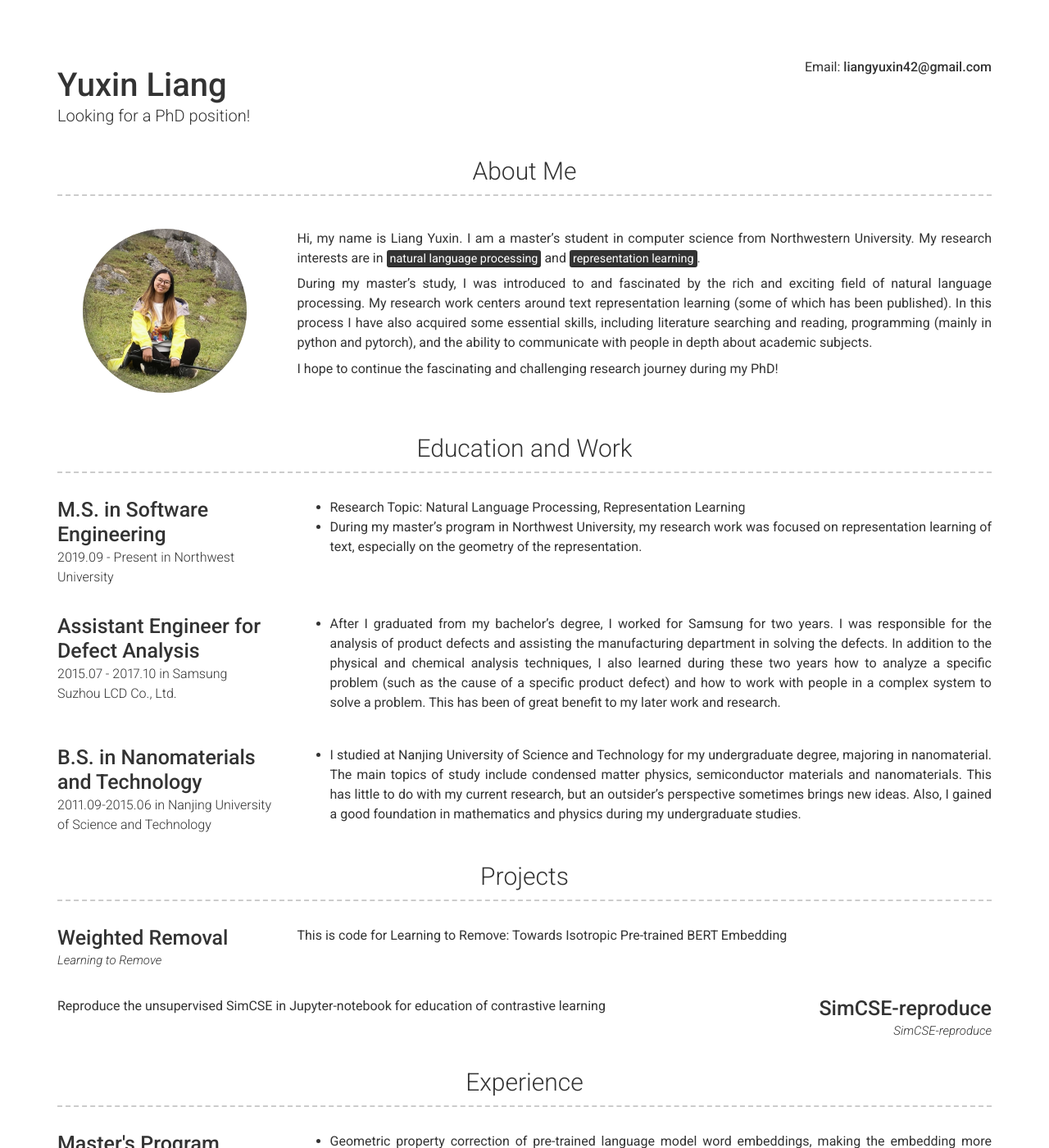
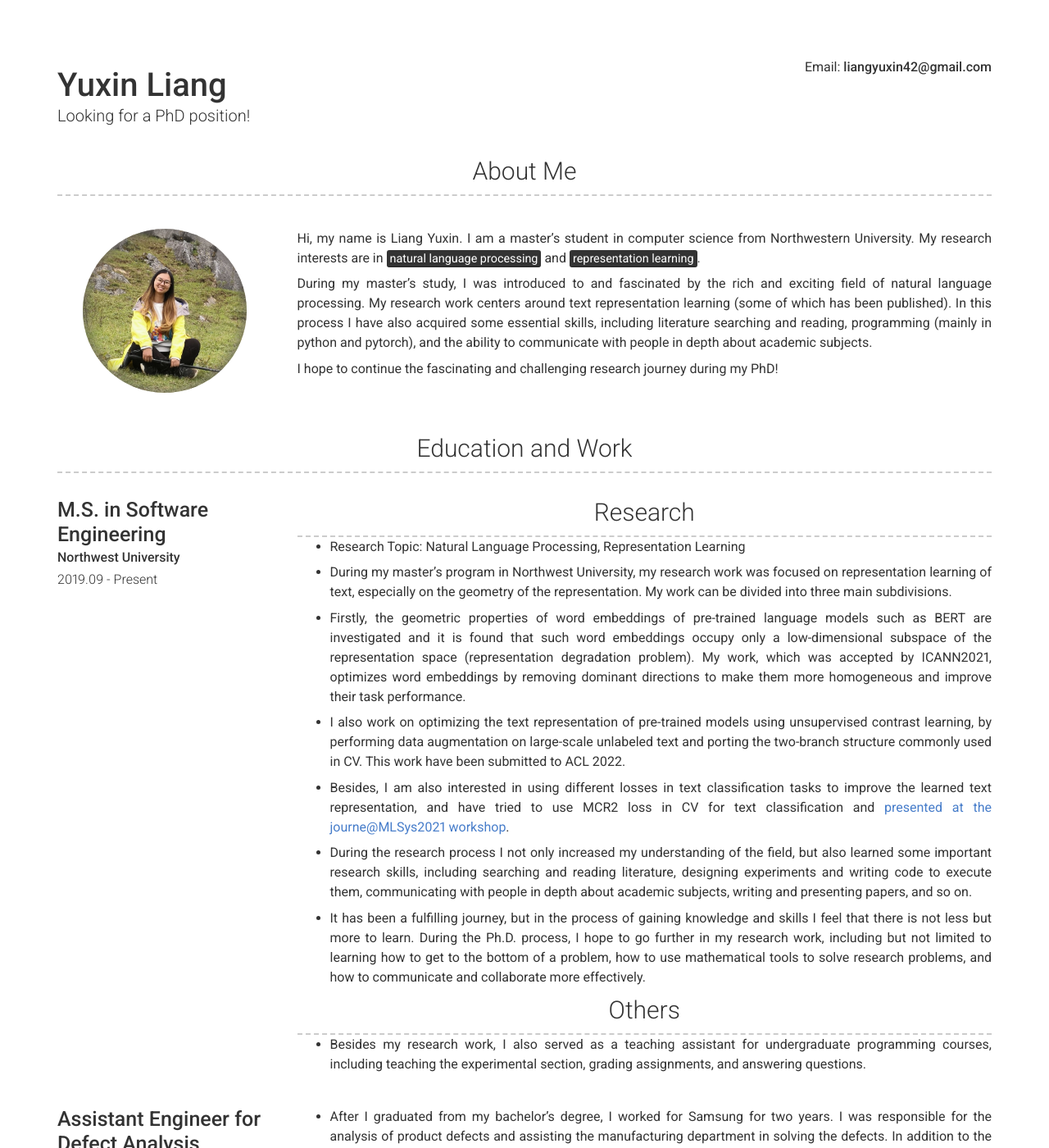
Before and after one commit to liangyuxin42/resume, a Jekyll site: the page built from index.md, in a window 1280 px wide and 1400 px high. Shown: the whole window at 82% size. Built offline with Jekyll 4.4.1, drawn with Linux system fonts in a browser that asks for light colours; nearby versions of some CDN libraries.

Commit message:
Update _config.yml

```diff
--- a/_config.yml
+++ b/_config.yml
@@ -77,11 +77,30 @@ content:
     content:
       - layout: top-left
         title: M.S. in Software Engineering
-#         sub_title:
-        caption: 2019.09 - Present in Northwest University
+        sub_title: Northwest University
+        caption: 2019.09 - Present
         description: | # this will include new lines to allow paragraphs
+          ### Research
           - Research Topic: Natural Language Processing, Representation Learning
-          - During my master’s program in Northwest University, my research work was focused on representation learning of text, especially on the geometry of the representation.
+
+          - During my master’s program in Northwest University, my research work was focused on representation learning of text, especially on the geometry of the representation. My work can be divided into three main subdivisions.
+
+          - Firstly, the geometric properties of word embeddings of pre-trained language models such as BERT are investigated and it is found that such word embeddings occupy only a low-dimensional subspace of the representation space (representation degradation problem).
+          My work, which was accepted by ICANN2021, optimizes word embeddings by removing dominant directions to make them more homogeneous and improve their task performance.
+
+          - I also work on optimizing the text representation of pre-trained models using unsupervised contrast learning, by performing data augmentation on large-scale unlabeled text and porting the two-branch structure commonly used in CV.
+          This work have been submitted to ACL 2022.
+
+          - Besides, I am also interested in using different losses in text classification tasks to improve the learned text representation, and have tried to use MCR2 loss in CV for text classification and <a href="https://slideslive.com/38955582/applying-maximal-coding-rate-reduction-to-text-classification">presented at the journe@MLSys2021 workshop</a>.
+
+          - During the research process I not only increased my understanding of the field, but also learned some important research skills, including searching and reading literature, designing experiments and writing code to execute them, communicating with people in depth about academic subjects, writing and presenting papers, and so on.
+
+          - It has been a fulfilling journey, but in the process of gaining knowledge and skills I feel that there is not less but more to learn.
+          During the Ph.D. process, I hope to go further in my research work, including but not limited to learning how to get to the bottom of a problem, how to use mathematical tools to solve research problems, and how to communicate and collaborate more effectively.
+
+          ### Others
+          - Besides my research work, I also served as a teaching assistant for undergraduate programming courses, including teaching the experimental section, grading assignments, and answering questions.
+
       - layout: top-left
         title: Assistant Engineer for Defect Analysis
 #         sub_title:
```
